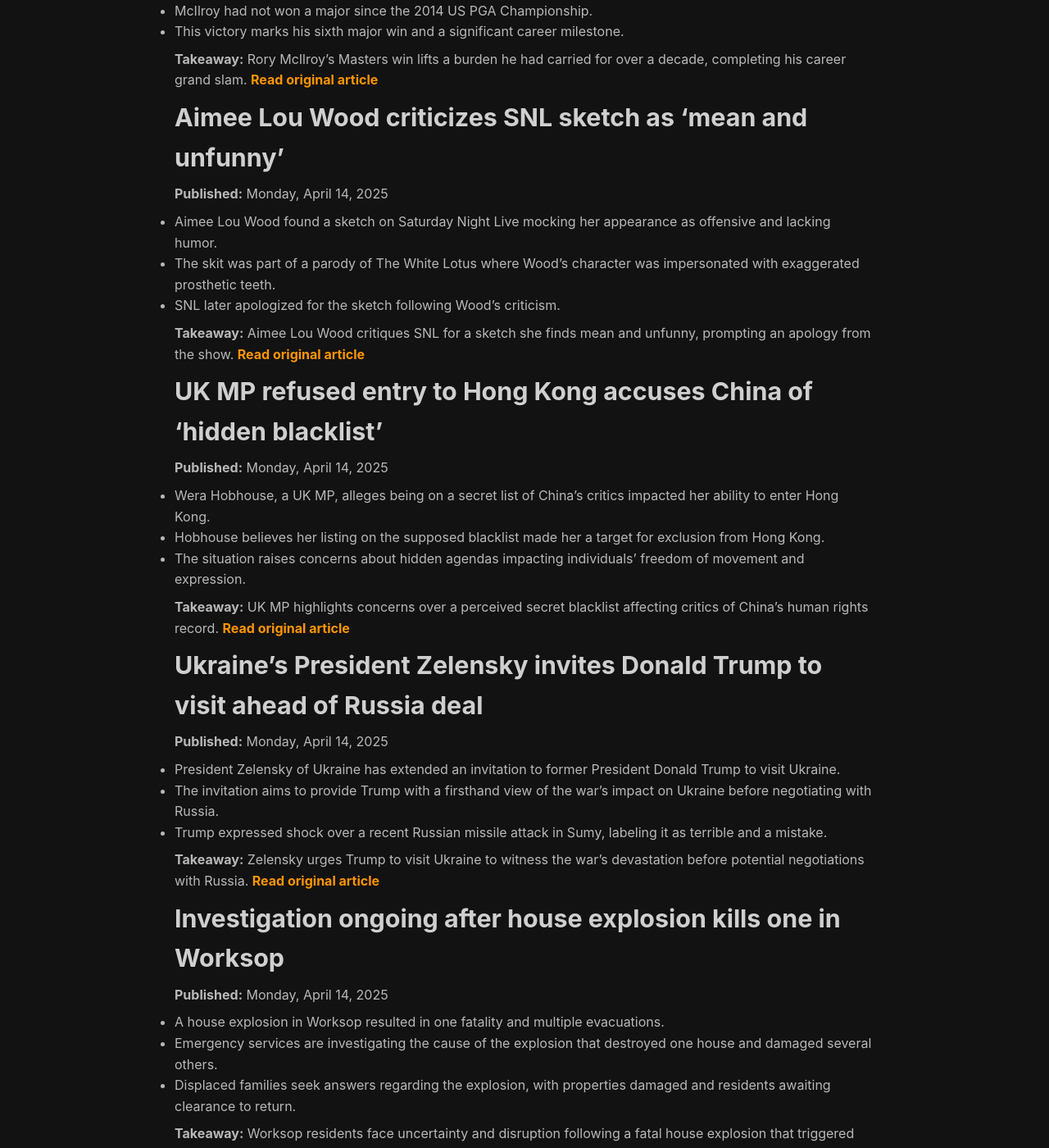
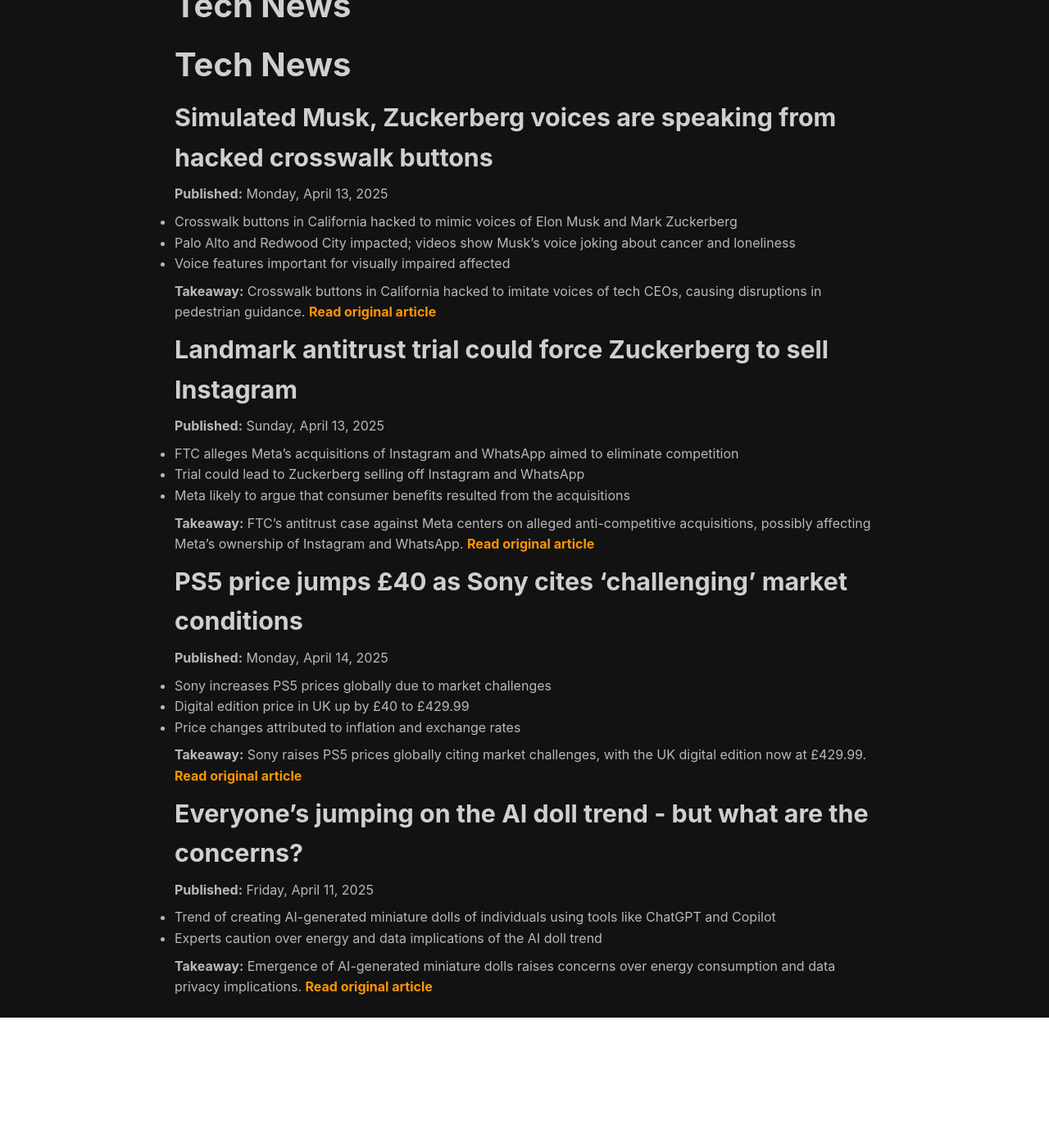
Before and after one commit to jonhadfield/jonhadfield.github.io, a Jekyll site: the page built from index.md, in a window 1280 px wide and 1400 px high, scrolled down 2887 px. Shown: the whole window at 82% size. Built offline with Jekyll 4.4.1, drawn with Linux system fonts in a browser that asks for light colours; nearby versions of some CDN libraries; after the commit the page ends 4128 px from its top, so only the background shows below that; some of the changed text lies outside the part shown.

Commit message:
update files.

```diff
--- a/index.md
+++ b/index.md
@@ -21,78 +21,27 @@ footer: false
 ---
 
 
-# AI News
-
-# AI News
-## Simulated Musk, Zuckerberg voices are speaking from hacked crosswalk buttons
-**Published:** Tuesday, April 8, 2025
-
-- Crosswalk buttons in at least three California cities have been hacked to sound like the AI-generated voices of Elon Musk and Mark Zuckerberg.
-- The hacked voices include Musk begging for friendship and Zuckerberg mentioning activities like "undermining democracy."
-- Cities like Palo Alto, Redwood City, and Menlo Park are affected by the hacked crosswalk buttons.
-
-**Takeaway:** Hackers have manipulated crosswalk buttons in California cities to play AI-generated voices imitating Elon Musk and Mark Zuckerberg, causing disruptions in the usual guidance provided by these buttons. [Read original article](https://www.theverge.com/news/647830/crosswalk-hack-musk-zuckerberg-voices-california)
-
-# Tech News
-
-# Tech News
-## Simulated Musk, Zuckerberg voices are speaking from hacked crosswalk buttons
-**Published:** Tuesday, April 13, 2025
-
-- Crosswalk buttons in California hacked to sound like Elon Musk and Mark Zuckerberg.
-- City officials in Palo Alto and Redwood City addressing the issue.
-- Concerns raised about the potential impact on visually impaired individuals.
-
-**Takeaway:** Crosswalk buttons in California cities have been hacked to simulate the voices of Elon Musk and Mark Zuckerberg, leading to safety concerns and city investigations. [Read original article](https://www.theverge.com/news/647830/crosswalk-hack-musk-zuckerberg-voices-california)
-
-## Landmark antitrust trial could force Zuckerberg to sell Instagram
-**Published:** Sunday, April 13, 2025
-
-- Antitrust trial against Meta alleging monopoly through Instagram and WhatsApp acquisitions.
-- FTC scrutinizing Meta's acquisitions and potential forced divestiture.
-- Legal battle likely to focus on competitive impacts and acquisition intent.
-
-**Takeaway:** Meta faces an antitrust trial over Instagram and WhatsApp acquisitions, with potential repercussions on its ownership. [Read original article](https://www.bbc.com/news/articles/cedy2ygy50do)
-
-## Microsoft rolls out AI screenshot tool dubbed 'privacy nightmare'
-**Published:** Friday, April 11, 2025
-
-- Microsoft launching an AI-powered screen snapshot tool.
-- Tool raises privacy concerns due to its continuous screenshot feature.
-- AI tool aims to enhance user experience but faces criticisms over privacy implications.
-
-**Takeaway:** Microsoft introduces a controversial AI screenshot tool, balancing user experience improvements with privacy apprehensions. [Read original article](https://www.bbc.com/news/articles/cj3xjrj7v78o)
-
-## Everyone's jumping on the AI doll trend - but what are the concerns?
-**Published:** Friday, April 11, 2025
-
-- Rise of AI tools like ChatGPT and Copilot for creating personalized dolls.
-- Expert warnings about energy consumption and privacy implications of AI-generated content.
-- Users urged to consider environmental impact and data privacy in using AI tools for personalization.
-
-**Takeaway:** The trend of AI-generated dolls raises environmental and privacy concerns, urging caution in their creation and use. [Read original article](https://www.bbc.com/news/articles/c5yg690e9eno)
-
 # Spurs News
 
 # Spurs News
 ## Leaky Spurs leave Postecoglou facing date with destiny
 **Published:** Sunday, April 13, 2025
 
-- Tottenham Hotspur's defensive weaknesses have led to their poor league performance.
-- Spurs have lost 17 Premier League games out of 32 under Postecoglou's management.
-- Postecoglou's focus is on the Europa League quarter-final after a disappointing defeat.
+- Tottenham Hotspur's issues lie in leaks in midfield and defense, leading to their poor performance and low league position.
+- Spurs have faced significant defeats and own goals under Postecoglou's management.
+- Postecoglou's focus is now on the Europa League quarter-final second leg match against Eintracht Frankfurt.
 
-**Takeaway:** Tottenham Hotspur's defensive struggles under Postecoglou continue to undermine their performance, with a key focus now on the Europa League quarter-final match against Eintracht Frankfurt.
+**Takeaway:** Spurs' ongoing defensive issues and defeats place Postecoglou's future in question.
 [Read original article](https://www.bbc.com/sport/football/articles/c0jz42d8442o)
 
 ## Premier League 10 talking points from the weekend's action
 **Published:** Monday, April 14, 2025
 
-- Newcastle's strong team effort secured a victory against Manchester United.
-- Harry Amass's emergence in challenging circumstances highlights promise for United.
-- Graham Potter faces pressure at West Ham with a record of three wins in 13 games.
+- Newcastle's strong team effort led to a notable win against Manchester United.
+- Graham Potter faces pressure at West Ham after a series of poor results.
+- Aston Villa's penalty-taking dilemma reflects their increased attacking options.
 
-**Takeaway:** The weekend's Premier League matches showcased notable performances, including Newcastle's teamwork against Manchester United and Graham Potter's challenging situation at West Ham.
+**Takeaway:** Key highlights from the weekend's Premier League matches, including standout performances and managerial challenges.
 [Read original article](https://www.theguardian.com/football/2025/apr/14/premier-league-10-talking-points-from-the-weekends-action)
 
 # News
@@ -102,44 +51,90 @@ footer: false
 ## Rory McIlroy relieved to finally lift decade-long ‘burden’ with dramatic Masters win
 **Published:** Monday, April 14, 2025
 
-- Rory McIlroy completed his career grand slam by winning the Masters in a playoff against Justin Rose.
-- McIlroy had not won a major since the 2014 US PGA Championship.
-- This victory marks his sixth major win and a significant career milestone.
+- Rory McIlroy won the Masters, completing his career grand slam after a decade-long wait.
+- McIlroy needed the Masters to finish his majors set, which he hadn't added to since 2014.
+- This victory makes McIlroy the sixth player in history to achieve the career grand slam.
 
-**Takeaway:** Rory McIlroy's Masters win lifts a burden he had carried for over a decade, completing his career grand slam. [Read original article](https://www.theguardian.com/sport/2025/apr/14/masters-rory-mcilroy-reaction-win-lifts-burden)
-
-## Aimee Lou Wood criticizes SNL sketch as ‘mean and unfunny’
-**Published:** Monday, April 14, 2025
-
-- Aimee Lou Wood found a sketch on Saturday Night Live mocking her appearance as offensive and lacking humor.
-- The skit was part of a parody of The White Lotus where Wood's character was impersonated with exaggerated prosthetic teeth.
-- SNL later apologized for the sketch following Wood's criticism.
-
-**Takeaway:** Aimee Lou Wood critiques SNL for a sketch she finds mean and unfunny, prompting an apology from the show. [Read original article](https://www.theguardian.com/culture/2025/apr/14/white-lotus-star-aimee-lou-wood-snl-mean-unfunny-sketch-skit)
+**Takeaway:** Rory McIlroy expressed relief after winning the Masters and lifting the burden he carried for over a decade. [Read original article](https://www.theguardian.com/sport/2025/apr/14/masters-rory-mcilroy-reaction-win-lifts-burden)
 
 ## UK MP refused entry to Hong Kong accuses China of ‘hidden blacklist’
 **Published:** Monday, April 14, 2025
 
-- Wera Hobhouse, a UK MP, alleges being on a secret list of China's critics impacted her ability to enter Hong Kong.
-- Hobhouse believes her listing on the supposed blacklist made her a target for exclusion from Hong Kong.
-- The situation raises concerns about hidden agendas impacting individuals' freedom of movement and expression.
+- Wera Hobhouse, a UK MP, was refused entry to Hong Kong, alleging her presence on a secret blacklist of critics of China's human rights record.
+- This incident made Hobhouse a target due to her apparent inclusion on the list.
 
-**Takeaway:** UK MP highlights concerns over a perceived secret blacklist affecting critics of China's human rights record. [Read original article](https://www.theguardian)
+**Takeaway:** A UK MP accuses China of maintaining a hidden blacklist after being refused entry to Hong Kong. [Read original article](https://www.bbc.com/news/articles/c0r5vlwj4dqo)
 
-## Ukraine's President Zelensky invites Donald Trump to visit ahead of Russia deal
+## Ukraine's President Zelensky Invites Donald Trump amid Russia Deal Negotiations
 **Published:** Monday, April 14, 2025
 
-- President Zelensky of Ukraine has extended an invitation to former President Donald Trump to visit Ukraine.
-- The invitation aims to provide Trump with a firsthand view of the war's impact on Ukraine before negotiating with Russia.
-- Trump expressed shock over a recent Russian missile attack in Sumy, labeling it as terrible and a mistake.
+- President Volodymyr Zelensky invited Donald Trump to visit Ukraine before finalizing any deal with Russia to end the war.
+- Zelensky urged Trump to witness the impacts of the conflict on civilians, hospitals, and destroyed infrastructure before negotiations.
 
-**Takeaway:** Zelensky urges Trump to visit Ukraine to witness the war's devastation before potential negotiations with Russia. [Read original article](https://www.bbc.com/news/articles/c0r5vlwj4dqo)
+**Takeaway:** President Zelensky extends an invitation to Donald Trump to visit Ukraine amidst ongoing war negotiations with Russia. [Read original article](https://www.bbc.com/news/articles/c0r5vlwj4dqo)
 
-## Investigation ongoing after house explosion kills one in Worksop
+## £1.5m Fund Launched to Encourage Windrush Scandal Victims to Seek Compensation
 **Published:** Monday, April 14, 2025
 
-- A house explosion in Worksop resulted in one fatality and multiple evacuations.
-- Emergency services are investigating the cause of the explosion that destroyed one house and damaged several others.
-- Displaced families seek answers regarding the explosion, with properties damaged and residents awaiting clearance to return.
+- A £1.5m fund has been initiated to incentivize victims of the Windrush scandal to come forward and claim compensation.
+- The fund aims to address victims' reluctance to engage with the Home Office following the scandal.
 
-**Takeaway:** Worksop residents face uncertainty and disruption following a fatal house explosion that triggered evacuations. [Read original article](https://www.theguardian.com)
+**Takeaway:** The UK government introduces a fund to support Windrush scandal victims in seeking compensation. [Read original article](https://www.theguardian.com/uk-news/2025/apr/14/ministers-try-encourage-windrush-compensation-claims-fund)
+
+## Parliamentary Report Finds Police Response to 2024 Summer Riots as 'Entirely Appropriate'
+**Published:** Monday, April 14, 2025
+
+- A parliamentary report concluded that the police response to the 2024 summer riots was deemed "entirely appropriate."
+- MPs dismissed accusations of "two-tier policing," considering such claims baseless and unjustified.
+
+**Takeaway:** A parliamentary report validates the police response to the 2024 summer riots, deeming it suitable and dismissing claims of unequal treatment. [Read original article](https://www.theguardian.com/uk-news/2025/apr/14/claims-of-two-tier-policing-during-2024-summer-riots-baseless-report-finds)
+
+# AI News
+
+# AI News
+## Simulated Musk, Zuckerberg voices are speaking from hacked crosswalk buttons
+**Published:** Tuesday, April 13, 2025
+
+- Crosswalk buttons in at least three California cities were hacked over the weekend to sound like Tesla CEO Elon Musk and Meta CEO Mark Zuckerberg.
+- City officials in Palo Alto, Redwood City, and Menlo Park are dealing with the hack, which involves the simulated voices making unusual statements.
+- Videos online show the hacked crosswalk buttons playing the voices of Musk and Zuckerberg, with humorous and bizarre phrases being spoken.
+
+**Takeaway:** Hackers have altered crosswalk buttons to mimic the voices of tech personalities Elon Musk and Mark Zuckerberg, causing confusion and amusement in California cities. [Read original article](https://www.theverge.com/news/647830/crosswalk-hack-musk-zuckerberg-voices-california)
+
+# Tech News
+
+# Tech News
+## Simulated Musk, Zuckerberg voices are speaking from hacked crosswalk buttons
+**Published:** Monday, April 13, 2025
+
+- Crosswalk buttons in California hacked to mimic voices of Elon Musk and Mark Zuckerberg
+- Palo Alto and Redwood City impacted; videos show Musk's voice joking about cancer and loneliness
+- Voice features important for visually impaired affected
+
+**Takeaway:** Crosswalk buttons in California hacked to imitate voices of tech CEOs, causing disruptions in pedestrian guidance. [Read original article](https://www.theverge.com/news/647830/crosswalk-hack-musk-zuckerberg-voices-california)
+
+## Landmark antitrust trial could force Zuckerberg to sell Instagram
+**Published:** Sunday, April 13, 2025
+
+- FTC alleges Meta's acquisitions of Instagram and WhatsApp aimed to eliminate competition
+- Trial could lead to Zuckerberg selling off Instagram and WhatsApp
+- Meta likely to argue that consumer benefits resulted from the acquisitions
+
+**Takeaway:** FTC's antitrust case against Meta centers on alleged anti-competitive acquisitions, possibly affecting Meta's ownership of Instagram and WhatsApp. [Read original article](https://www.bbc.com/news/articles/cedy2ygy50do)
+
+## PS5 price jumps £40 as Sony cites 'challenging' market conditions
+**Published:** Monday, April 14, 2025
+
+- Sony increases PS5 prices globally due to market challenges
+- Digital edition price in UK up by £40 to £429.99
+- Price changes attributed to inflation and exchange rates
+
+**Takeaway:** Sony raises PS5 prices globally citing market challenges, with the UK digital edition now at £429.99. [Read original article](https://www.bbc.com/news/articles/ce82391x2kyo)
+
+## Everyone's jumping on the AI doll trend - but what are the concerns?
+**Published:** Friday, April 11, 2025
+
+- Trend of creating AI-generated miniature dolls of individuals using tools like ChatGPT and Copilot
+- Experts caution over energy and data implications of the AI doll trend
+
+**Takeaway:** Emergence of AI-generated miniature dolls raises concerns over energy consumption and data privacy implications. [Read original article](https://www.bbc.com/news/articles/c5yg690e9eno)
```
